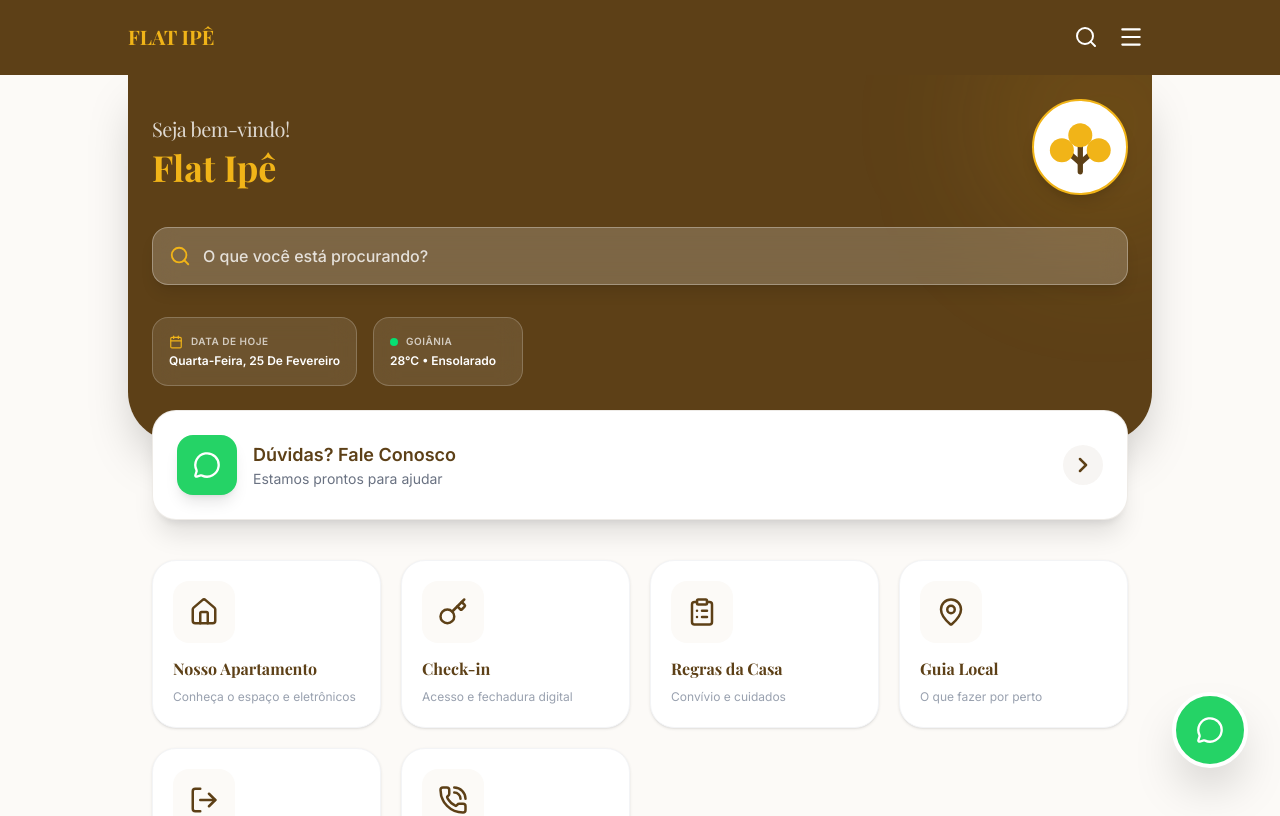
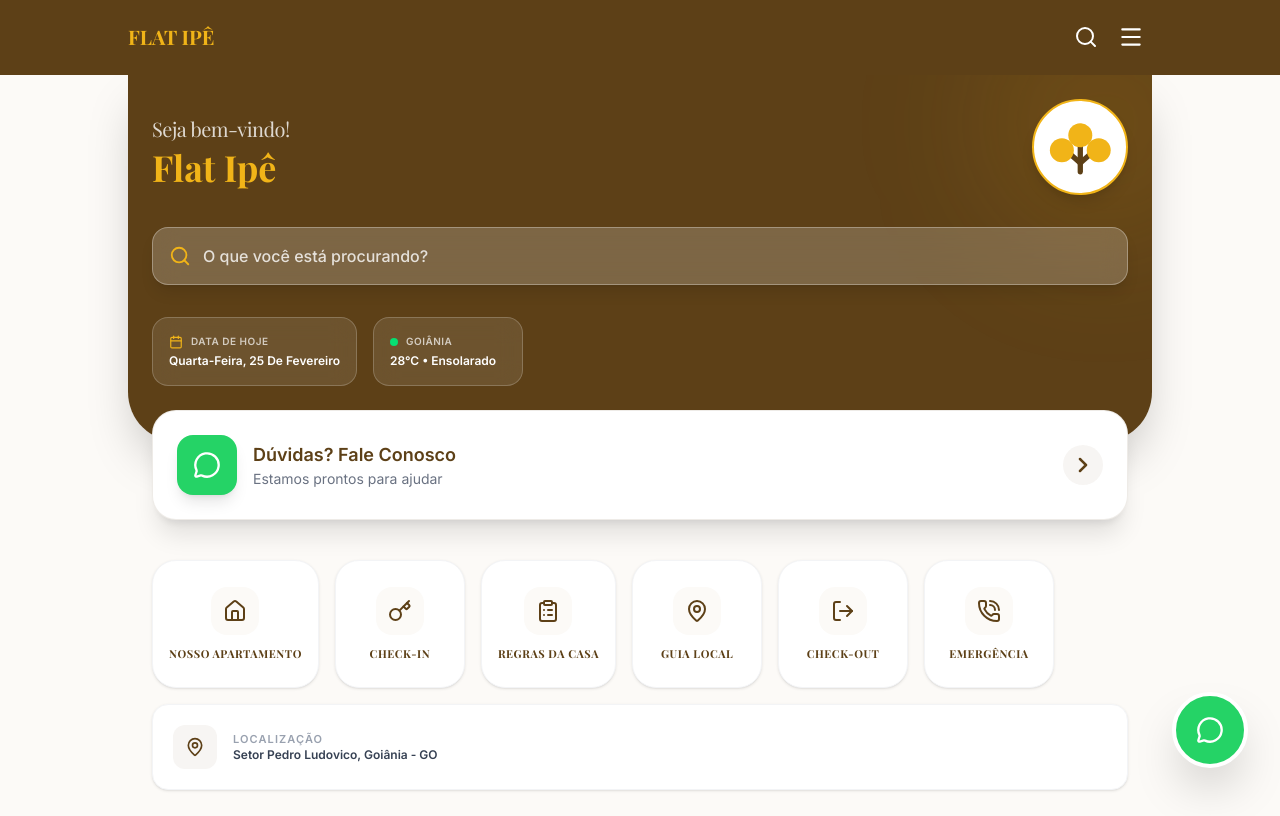
Before and after one commit to wellingtonrodovalho/boasvindascrystal, a React (Vite) app: page / in a window 1280 px wide. Shown: the top 816 px of the page. Built offline with nearby package versions, Linux system fonts and the light colour scheme.

Commit message:
Correções da caixa de pesquisa e reformulação da página inicial

```diff
--- a/components/SearchOverlay.tsx
+++ b/components/SearchOverlay.tsx
@@ -63,7 +63,8 @@ const SearchOverlay: React.FC<SearchOverlayProps> = ({ isOpen, onClose, onNaviga
         type: 'emergency' as const
       })),
       // Static Keywords / Topics
-      { title: 'Wi-Fi / Internet', description: 'Dados de acesso à rede do condomínio', section: AppSection.APARTMENT, icon: <Home size={20} />, type: 'static' as const },
+      { title: 'Senha do Wi-Fi / Internet', description: 'Dados de acesso e senha da rede do condomínio', section: AppSection.APARTMENT, icon: <Home size={20} />, type: 'static' as const },
+      { title: 'Senha da Porta / Fechadura', description: 'Como abrir a fechadura digital e a regra da senha', section: AppSection.CHECKIN, icon: <Key size={20} />, type: 'static' as const },
       { title: 'Ar Condicionado', description: 'Como usar o controle do AC', section: AppSection.APARTMENT, icon: <Home size={20} />, type: 'static' as const },
       { title: 'Netflix / TV', description: 'Instruções para canais e streaming', section: AppSection.APARTMENT, icon: <Home size={20} />, type: 'static' as const },
       { title: 'Cafeteira', description: 'Manual da máquina Três Corações', section: AppSection.APARTMENT, icon: <Home size={20} />, type: 'static' as const },
@@ -119,7 +120,7 @@ const SearchOverlay: React.FC<SearchOverlayProps> = ({ isOpen, onClose, onNaviga
             <SearchIcon className="mx-auto text-gray-100 mb-4" size={64} />
             <p className="text-gray-400 text-sm">Digite algo para pesquisar no guia do Flat Ipê</p>
             <div className="mt-8 flex flex-wrap justify-center gap-2">
-              {['Wi-Fi', 'Netflix', 'Restaurante', 'Festa', 'Lixo', 'Checkout'].map(suggestion => (
+              {['Senha', 'Wi-Fi', 'Netflix', 'Restaurante', 'Lixo', 'Checkout'].map(suggestion => (
                 <button
                   key={suggestion}
                   onClick={() => setQuery(suggestion)}
--- a/index.css
+++ b/index.css
@@ -30,6 +30,14 @@
   .animate-slideUp {
     animation: slideUp 0.4s ease-out forwards;
   }
+
+  .scrollbar-hide::-webkit-scrollbar {
+    display: none;
+  }
+  .scrollbar-hide {
+    -ms-overflow-style: none;
+    scrollbar-width: none;
+  }
 }
 
 @keyframes fadeIn {
--- a/sections/Home.tsx
+++ b/sections/Home.tsx
@@ -104,21 +104,18 @@ const Home: React.FC<HomeProps> = ({ onNavigate, onOpenSearch }) => {
         </a>
       </div>
 
-      {/* Main Menu Grid */}
-      <div className="px-6 py-10 grid grid-cols-2 md:grid-cols-3 lg:grid-cols-4 gap-5">
+      {/* Main Menu - compact horizontal row */}
+      <div className="px-6 py-10 flex gap-4 overflow-x-auto scrollbar-hide pb-4">
         {MENU_ITEMS.map((item) => (
           <button
             key={item.id}
             onClick={() => onNavigate(item.id)}
-            className="flex flex-col gap-4 p-5 bg-white rounded-3xl shadow-sm hover:shadow-md border border-gray-100 transition-all active:scale-[0.98] text-left group h-full"
+            className="flex flex-col items-center justify-center gap-3 p-4 bg-white rounded-3xl shadow-sm hover:shadow-md border border-gray-100 transition-all active:scale-[0.98] text-center group min-w-[130px] shrink-0 h-32"
           >
-            <div className="bg-[#fcfaf7] text-[#5d4017] w-fit p-4 rounded-2xl group-hover:bg-[#f1b418] group-hover:text-white transition-colors duration-300">
-              {React.cloneElement(item.icon as React.ReactElement<any>, { size: 30 })}
+            <div className="bg-[#fcfaf7] text-[#5d4017] p-3 rounded-2xl group-hover:bg-[#f1b418] group-hover:text-white transition-colors duration-300">
+              {React.cloneElement(item.icon as React.ReactElement<any>, { size: 24 })}
             </div>
-            <div className="flex flex-col flex-1">
-              <h3 className="font-bold text-base text-[#5d4017] leading-tight">{item.title}</h3>
-              <p className="text-xs text-gray-400 mt-2 line-clamp-2 leading-relaxed flex-1">{item.description}</p>
-            </div>
+            <h3 className="font-bold text-[11px] text-[#5d4017] leading-tight uppercase tracking-wider">{item.title}</h3>
           </button>
         ))}
       </div>
```
